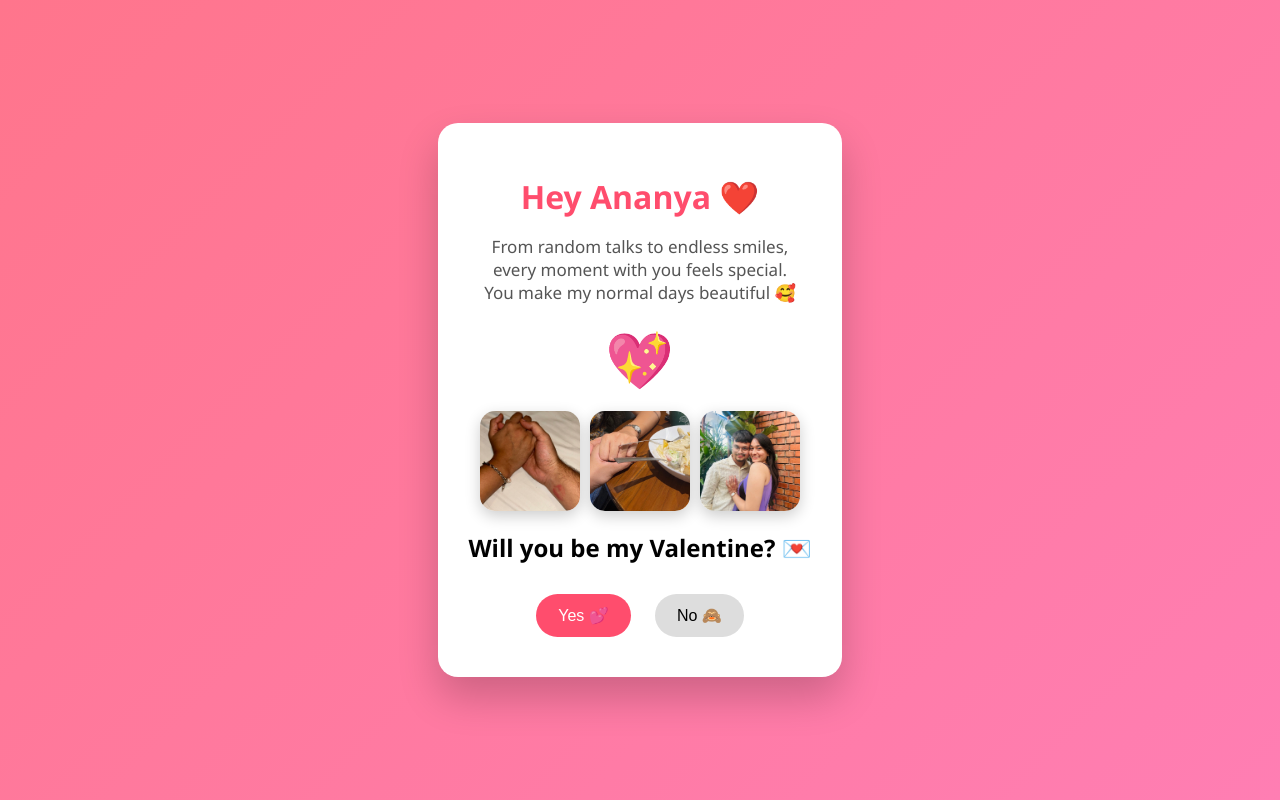
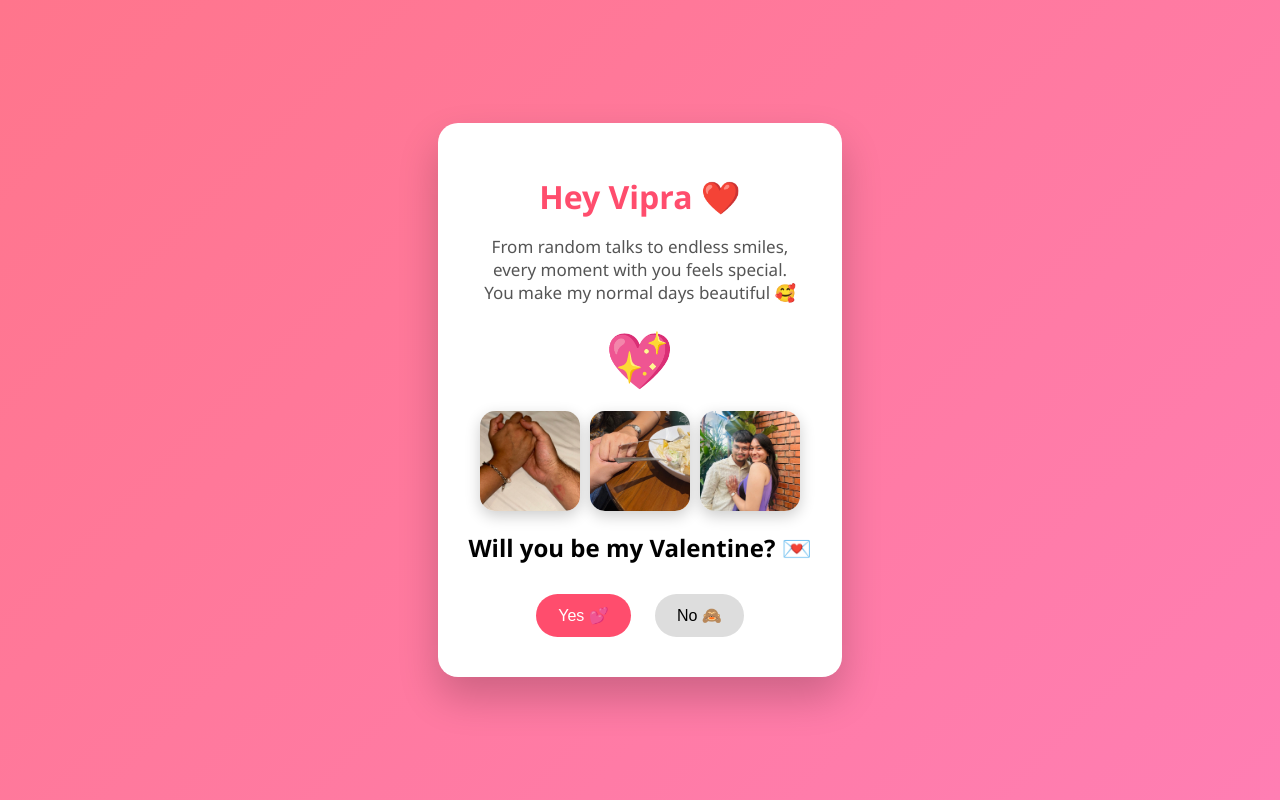
Before and after one commit to laukikd2/Valentine-card-, a plain HTML site: page index.html in a window 1280 px wide. Drawn offline with Linux system fonts and the light colour scheme.

Commit message:
Update index.html

```diff
--- a/index.html
+++ b/index.html
@@ -95,7 +95,7 @@
   </audio>
 
   <div class="card" id="card">
-    <h1>Hey Ananya ❤️</h1>
+    <h1>Hey Vipra ❤️</h1>
 
     <p>
       From random talks to endless smiles,<br>
```
